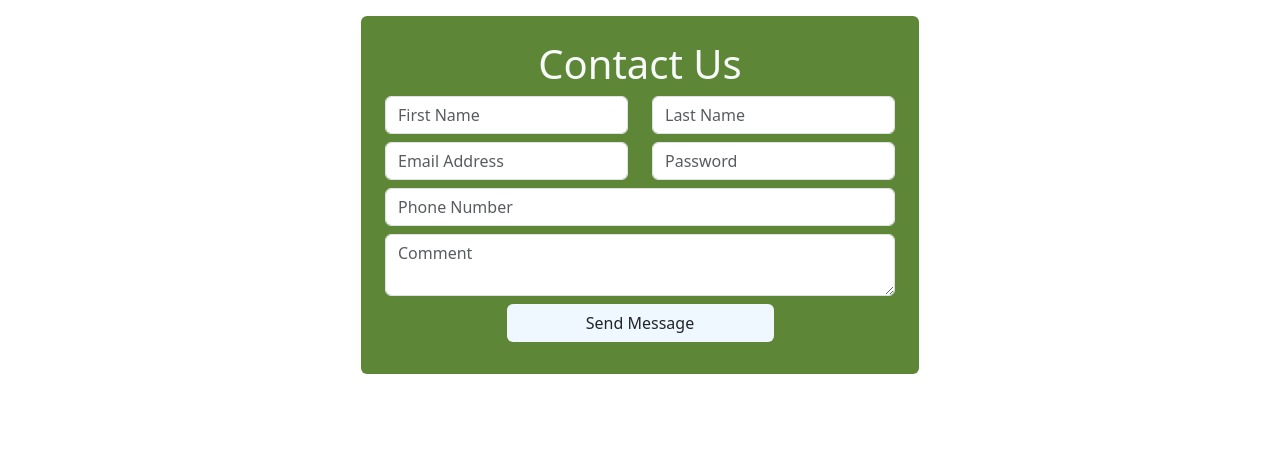
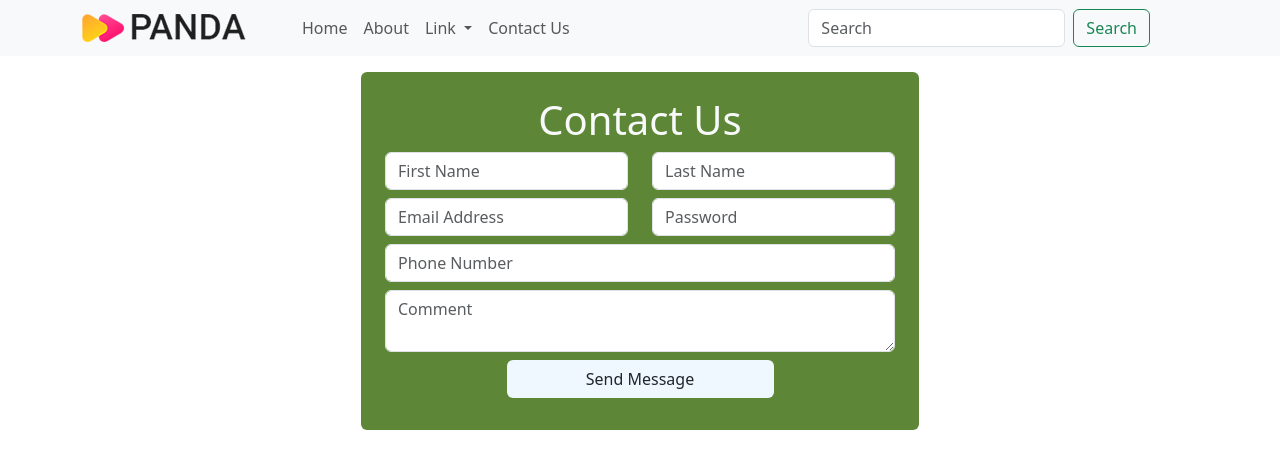
Before and after one commit to developer-mejbah/Exam-Practice, a plain HTML site: page index.html in a window 1280 px wide. Drawn offline with nearby package versions, Linux system fonts and the light colour scheme.

Commit message:
Navbar Section Done

```diff
--- a/index.html
+++ b/index.html
@@ -8,6 +8,46 @@
     <link rel="stylesheet" href="https://cdn.jsdelivr.net/npm/bootstrap@5.3.3/dist/css/bootstrap.min.css">
 </head>
 <body>
+    <!-- Navbar section Start -->
+    <nav class="navbar navbar-expand-lg bg-body-tertiary">
+        <div class="container">
+         <div class="img">
+            <img class="" src="./logo.png" alt="">
+         </div>
+          <div class="collapse navbar-collapse mx-5" id="navbarScroll">
+            <ul class="navbar-nav me-auto my-2 my-lg-0 navbar-nav-scroll" style="--bs-scroll-height: 100px;">
+              <li class="nav-item">
+                <a class="nav-link" aria-current="page" href="#">Home</a>
+              </li>
+              <li class="nav-item">
+                <a class="nav-link" href="#">About</a>
+              </li>
+              <li class="nav-item dropdown">
+                <a class="nav-link dropdown-toggle" href="#" role="button" data-bs-toggle="dropdown" aria-expanded="false">
+                  Link
+                </a>
+                <ul class="dropdown-menu">
+                  <li><a class="dropdown-item" href="#">Apple</a></li>
+                  <li><a class="dropdown-item" href="#">Samsung</a></li>
+                  <li><a class="dropdown-item" href="#">Google</a></li>
+                  <li><a class="dropdown-item" href="#">Xiaomi</a></li>
+                  <li><a class="dropdown-item" href="#">Realme</a></li>
+                  <li><a class="dropdown-item" href="#">Oneplus</a></li>
+                </ul>
+              </li>
+              <li class="nav-item">
+                <a class="nav-link" aria-disabled="true">Contact Us</a>
+              </li>
+            </ul>
+            <form class="d-flex" role="search">
+              <input class="form-control me-2" type="search" placeholder="Search" aria-label="Search">
+              <button class="btn btn-outline-success" type="submit">Search</button>
+            </form>
+          </div>
+        </div>
+      </nav>
+    <!-- Navbar section End -->
+    <!-- Form Section Start -->
     <section class="form-section mx-auto p-3">
         <div class="container">
             <div class="form-area w-50 p-4 rounded mx-auto bcolor">
@@ -46,6 +86,7 @@
             </div>
         </div>
     </section>
+    <!-- Form Section End -->
     <script src="https://cdn.jsdelivr.net/npm/bootstrap@5.3.3/dist/js/bootstrap.bundle.min.js"></script>
 </body>
 </html>
```
Also changed, not shown: logo.png (added).
